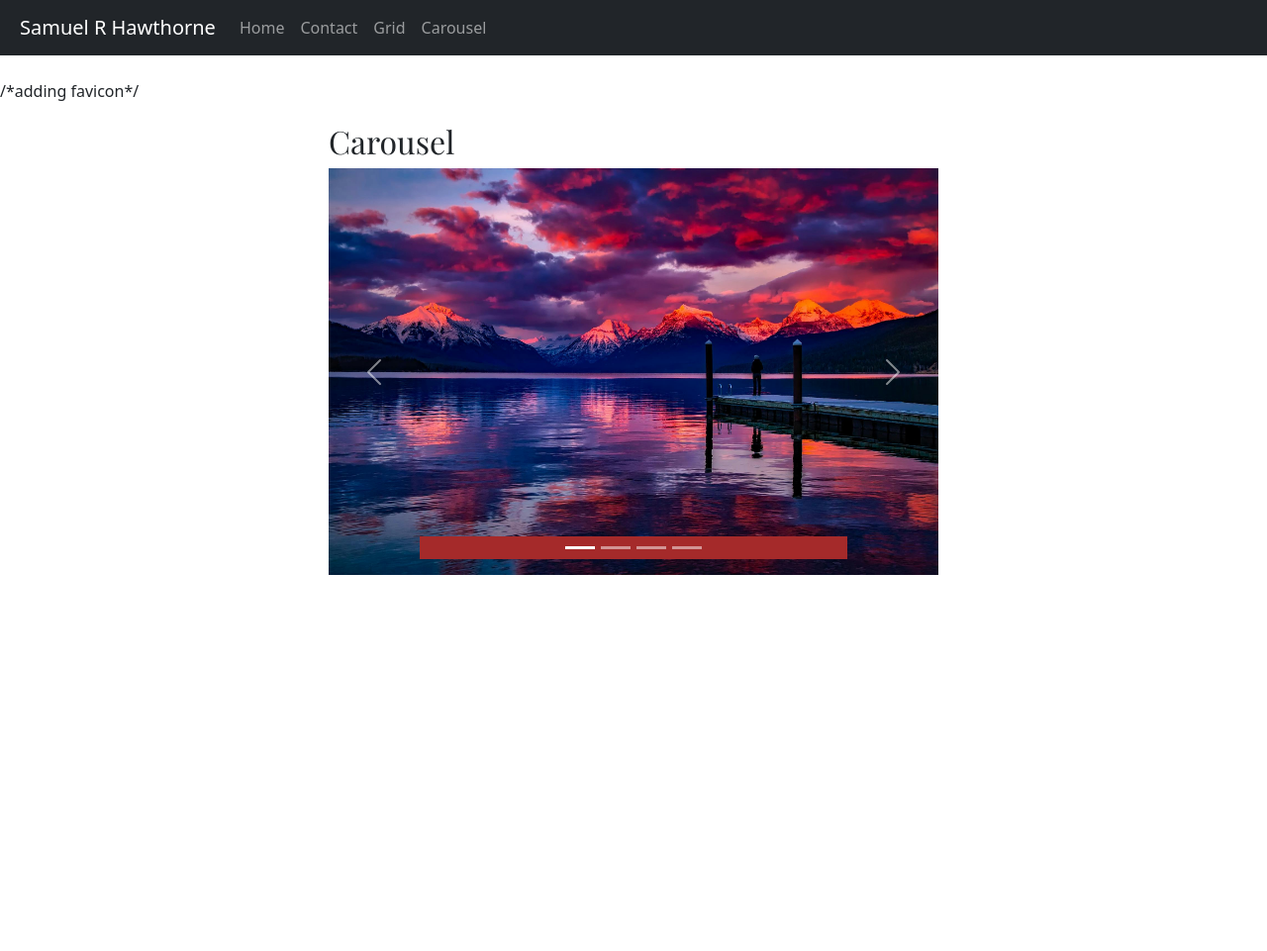
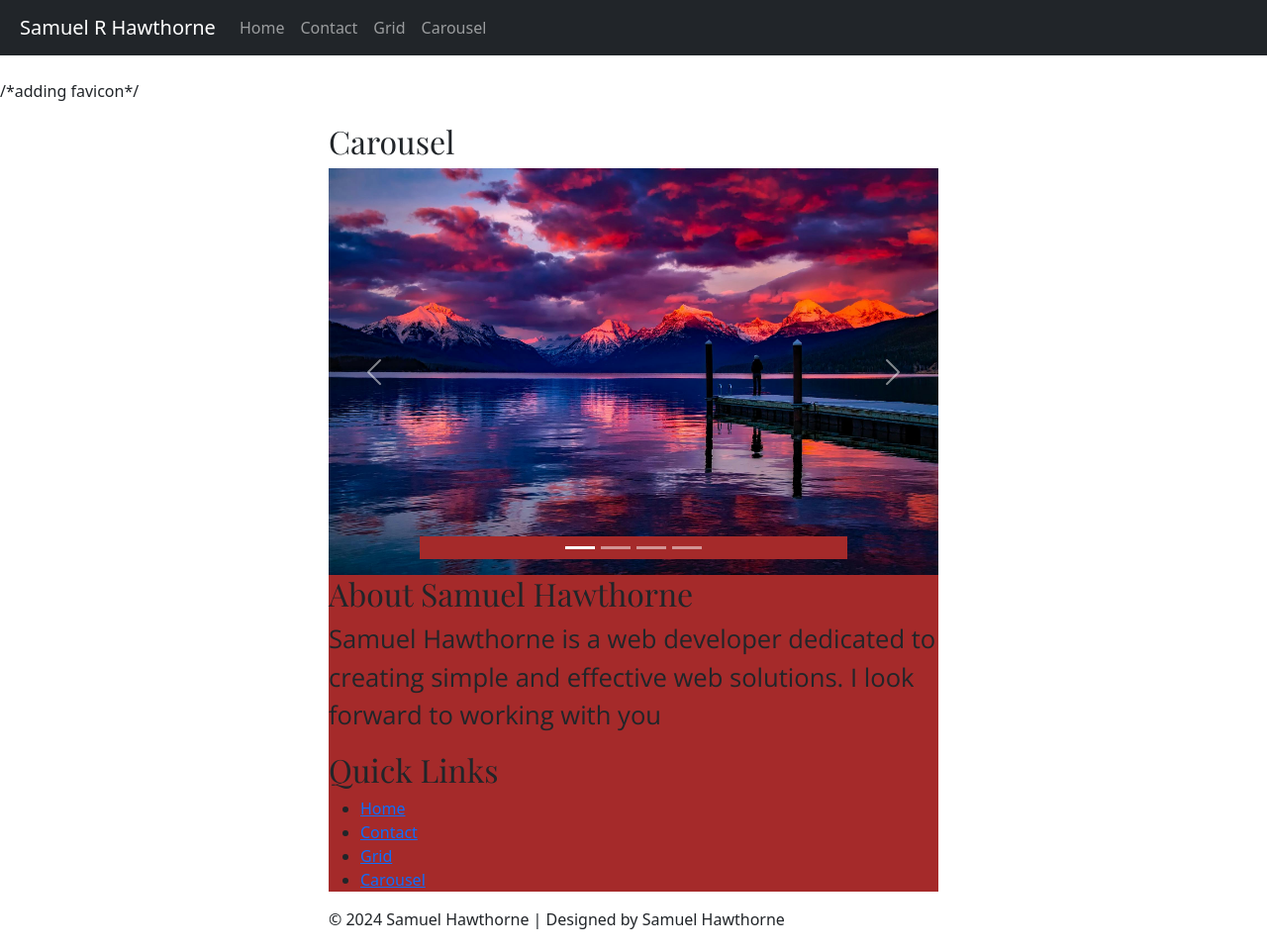
Before and after one commit to Shawthornejr/-username-.GitHub.io, a plain HTML site: page carousel-after.html in a window 1280 px wide. Shown: the whole page at 99% size. Before the commit the page ends 800 px from the top, so only its background shows below. Drawn offline with nearby package versions, Linux system fonts and the light colour scheme.

Commit message:
Update carousel-after.html
added footer

```diff
--- a/carousel-after.html
+++ b/carousel-after.html
@@ -72,6 +72,26 @@
             <span class="visually-hidden">Next</span>
         </button>
     </div>
+     <footer class="footer">
+        <div class="footer-content">
+            <div class="footer-section about">
+                <h2>About Samuel Hawthorne</h2>
+                <p>Samuel Hawthorne is a web developer dedicated to creating simple and effective web solutions. I look forward to working with you</p>
+            </div>
+            <div class="footer-section links">
+                <h2>Quick Links</h2>
+                <ul>
+                    <li><a href="#">Home</a></li>
+                    <li><a href="#">Contact</a></li>
+                    <li><a href="#">Grid</a></li>
+                    <li><a href="#">Carousel</a></li>
+                </ul>
+            </div>
+        </div>
+        <div class="footer-bottom">
+            &copy; 2024 Samuel Hawthorne | Designed by Samuel Hawthorne
+        </div>
+    </footer>
 
 </main><!-- /.container -->
 
```
